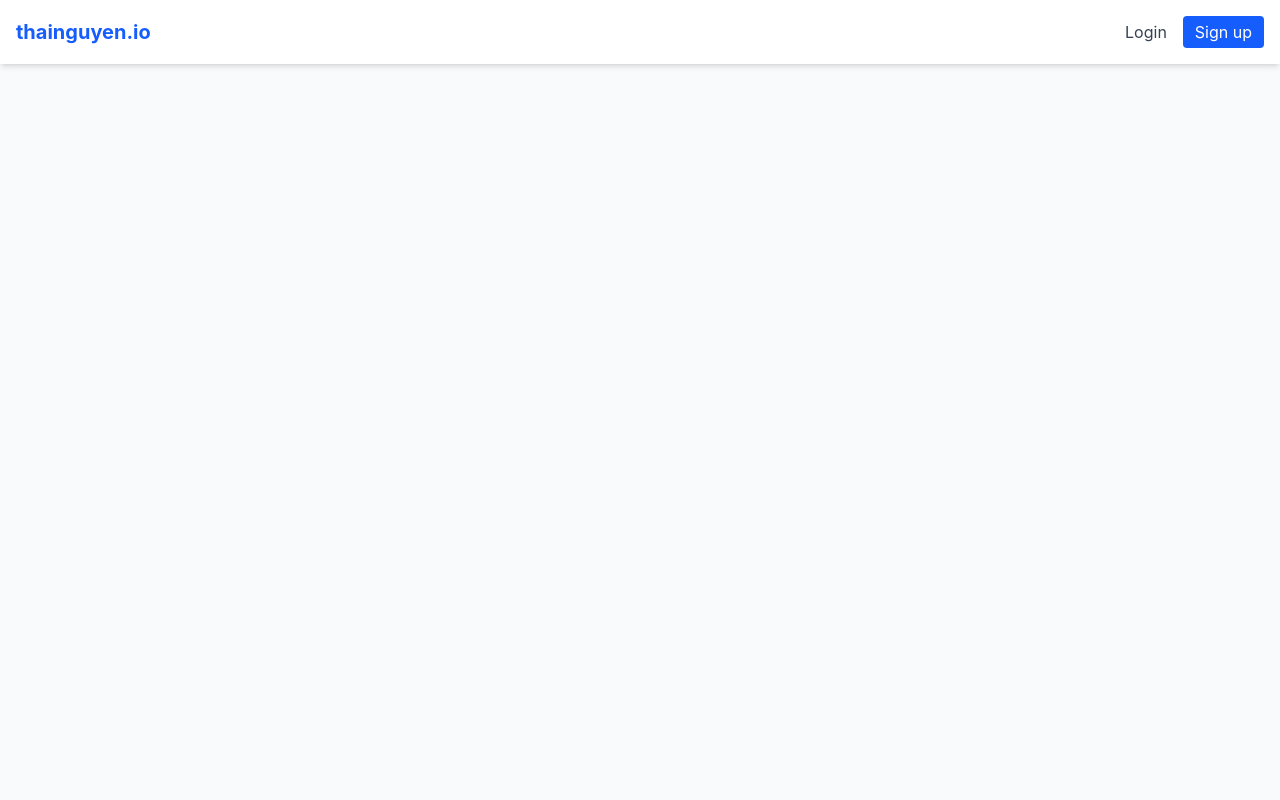
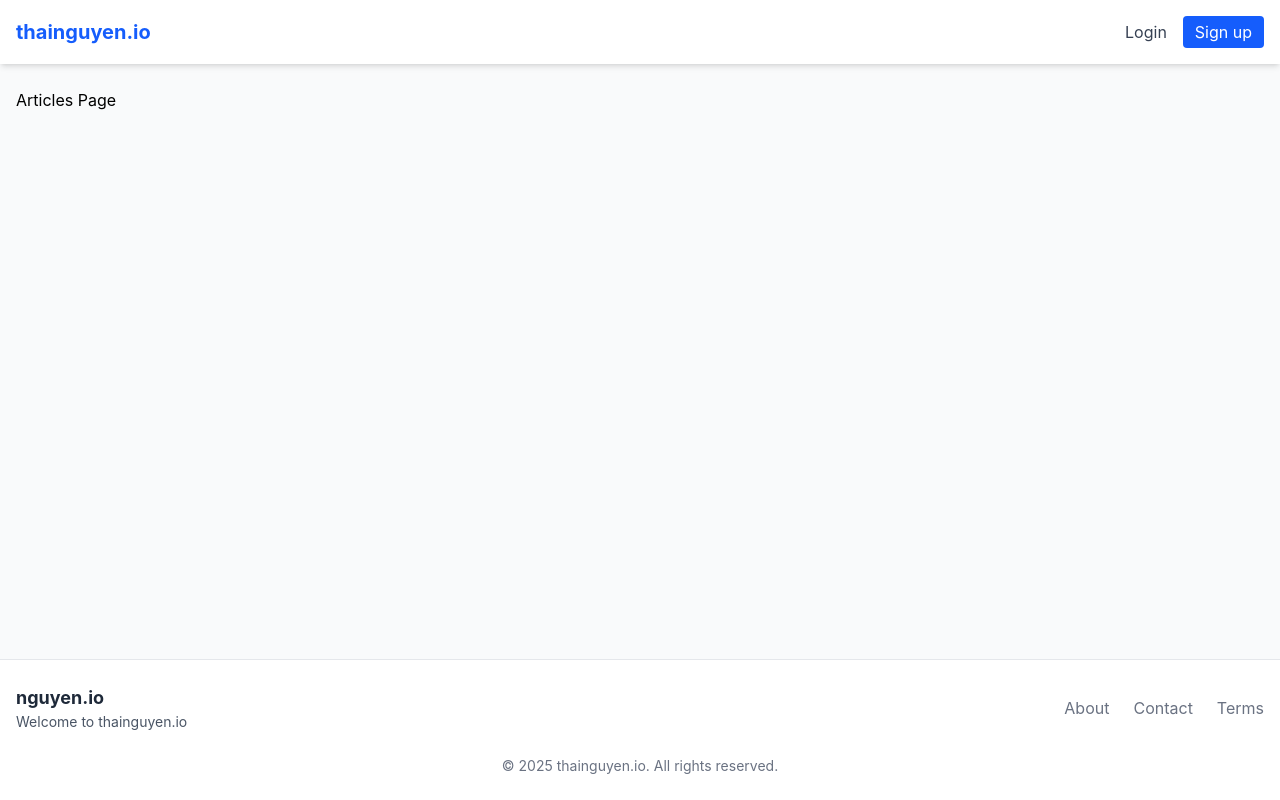
Before and after one commit to thainguyen101b/jwt-based-auth-web, a React (Vite) app in the folder client/: page /articles in a window 1280 px wide. Built offline with nearby package versions, Linux system fonts and the light colour scheme.

Commit message:
update layout

```diff
--- a/client/src/App.tsx
+++ b/client/src/App.tsx
@@ -5,21 +5,32 @@ import { HomePage } from "./pages/HomePage";
 import { LoginForm } from "./components/LoginForm";
 import { SignupForm } from "./components/SignupForm";
 import { Profile } from "./components/Profile";
+import { ArticlesPage } from "./pages/articles/ArticlesPage";
+import { ArticleDetailPage } from "./pages/articles/ArticleDetailPage";
+import { ArticleCreatePage } from "./pages/articles/ArticleCreatePage";
+import { ArticleEditPage } from "./pages/articles/ArticleEditPage";
+import { Container } from "./components/layout/Container";
+import { Footer } from "./components/layout/Footer";
 
 function App() {
   return (
     <AuthProvider>
       <BrowserRouter>
-        <div className="min-h-screen bg-gray-50">
+        <div className="min-h-screen bg-gray-50 flex flex-col">
           <Navbar />
-          <main className="container mx-auto py-4">
+          <Container>
             <Routes>
               <Route path="/" element={<HomePage />} />
               <Route path="/login" element={<LoginForm />} />
               <Route path="/signup" element={<SignupForm />} />
               <Route path="/profile" element={<Profile />} />
+              <Route path="/articles" element={<ArticlesPage />} />
+              <Route path="/articles/:slug" element={<ArticleDetailPage />} />
+              <Route path="/create-article" element={<ArticleCreatePage />} />
+              <Route path="/edit-article/:slug" element={<ArticleEditPage />} />
             </Routes>
-          </main>
+          </Container>
+          <Footer />
         </div>
       </BrowserRouter>
     </AuthProvider>
--- /dev/null
+++ b/client/src/components/layout/Container.tsx
@@ -0,0 +1,11 @@
+import { ReactNode } from "react";
+
+interface ContainerProps {
+  children: ReactNode;
+}
+
+export const Container = ({ children }: ContainerProps) => {
+  return (
+    <main className="container mx-auto px-4 py-6 flex-grow">{children}</main>
+  );
+};
--- /dev/null
+++ b/client/src/components/layout/Footer.tsx
@@ -0,0 +1,28 @@
+export const Footer = () => {
+    return (
+      <footer className="bg-white border-t border-gray-200 py-6">
+        <div className="container mx-auto px-4">
+          <div className="flex flex-col items-center justify-between sm:flex-row">
+            <div className="mb-4 sm:mb-0">
+              <h2 className="text-lg font-bold text-gray-800">nguyen.io</h2>
+              <p className="text-sm text-gray-600">Welcome to thainguyen.io</p>
+            </div>
+            <div className="flex space-x-6">
+              <a href="#" className="text-gray-500 hover:text-gray-700">
+                About
+              </a>
+              <a href="#" className="text-gray-500 hover:text-gray-700">
+                Contact
+              </a>
+              <a href="#" className="text-gray-500 hover:text-gray-700">
+                Terms
+              </a>
+            </div>
+          </div>
+          <div className="mt-6 text-center text-sm text-gray-500">
+            &copy; {new Date().getFullYear()} thainguyen.io. All rights reserved.
+          </div>
+        </div>
+      </footer>
+    );
+  };
--- /dev/null
+++ b/client/src/pages/articles/ArticleCreatePage.tsx
@@ -0,0 +1,3 @@
+export const ArticleCreatePage = () => {
+  return <h1>ArticleCreate Page</h1>;
+};
--- /dev/null
+++ b/client/src/pages/articles/ArticleDetailPage.tsx
@@ -0,0 +1,4 @@
+export const ArticleDetailPage = () => {
+
+    return <h1>ArticleDetail Page</h1>
+}
--- /dev/null
+++ b/client/src/pages/articles/ArticleEditPage.tsx
@@ -0,0 +1,3 @@
+export const ArticleEditPage = () => {
+    return <h1>ArticleEdit Page</h1>
+}
--- /dev/null
+++ b/client/src/pages/articles/ArticlesPage.tsx
@@ -0,0 +1,4 @@
+export const ArticlesPage = () => {
+
+    return <h1>Articles Page</h1>
+}
```
